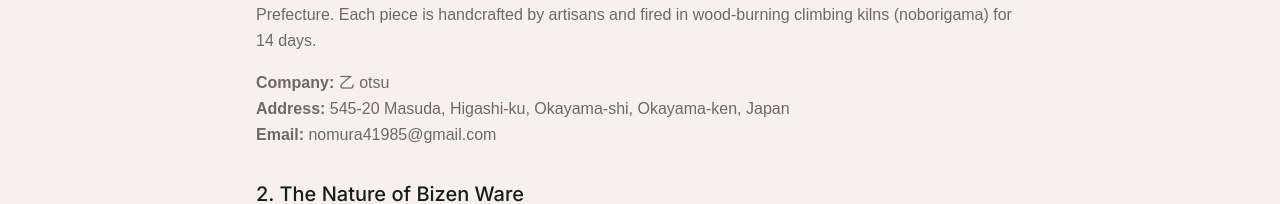
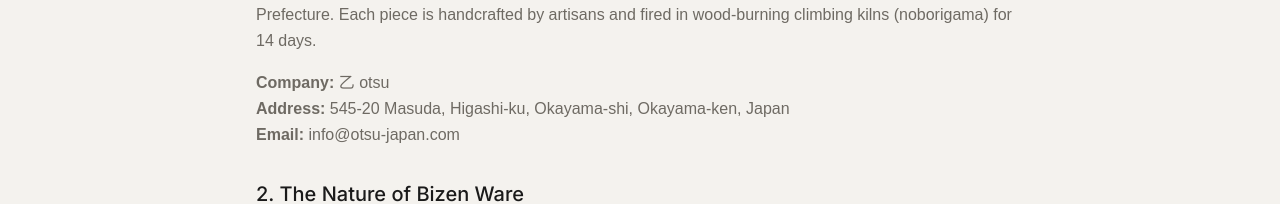
Before and after one commit to n-nomu/otsu-next-v2, a Next.js app: page /legal/terms in a window 1280 px wide. Shown: the part 316-520 px from the top of the page. Built offline with nearby package versions, Linux system fonts and the light colour scheme; no server answers.

Commit message:
Update email addresses to info@otsu-japan.com

```diff
--- a/app/legal/privacy/page.tsx
+++ b/app/legal/privacy/page.tsx
@@ -124,7 +124,7 @@ export default function PrivacyPolicy() {
             </h2>
             <p className="text-warm-gray leading-relaxed">
               For privacy-related inquiries:<br />
-              Email: nomura41985@gmail.com<br />
+              Email: info@otsu-japan.com<br />
               Address: 545-20 Masuda, Higashi-ku, Okayama-shi, Okayama-ken, Japan<br />
               乙 otsu
             </p>
--- a/app/legal/returns/page.tsx
+++ b/app/legal/returns/page.tsx
@@ -86,7 +86,7 @@ export default function ReturnsPolicy() {
             <p className="font-medium">Questions?</p>
             <p className="mt-2">
               We are always happy to discuss any concerns before or after your purchase.<br />
-              Contact: <a href="mailto:nomura41985@gmail.com" className="text-[#B8735A] hover:underline">nomura41985@gmail.com</a>
+              Contact: <a href="mailto:nomura41985@gmail.com" className="text-[#B8735A] hover:underline">info@otsu-japan.com</a>
             </p>
           </section>
         </div>
--- a/app/legal/terms/page.tsx
+++ b/app/legal/terms/page.tsx
@@ -32,7 +32,7 @@ export default function TermsOfService() {
             <p className="text-warm-gray leading-relaxed">
               <strong>Company:</strong> 乙 otsu<br />
               <strong>Address:</strong> 545-20 Masuda, Higashi-ku, Okayama-shi, Okayama-ken, Japan<br />
-              <strong>Email:</strong> nomura41985@gmail.com
+              <strong>Email:</strong> info@otsu-japan.com
             </p>
           </section>
 
@@ -147,7 +147,7 @@ export default function TermsOfService() {
             </h2>
             <p className="text-warm-gray leading-relaxed">
               Questions about these terms?<br />
-              Email: nomura41985@gmail.com<br />
+              Email: info@otsu-japan.com<br />
               We aim to respond within 2 business days.
             </p>
           </section>
```
